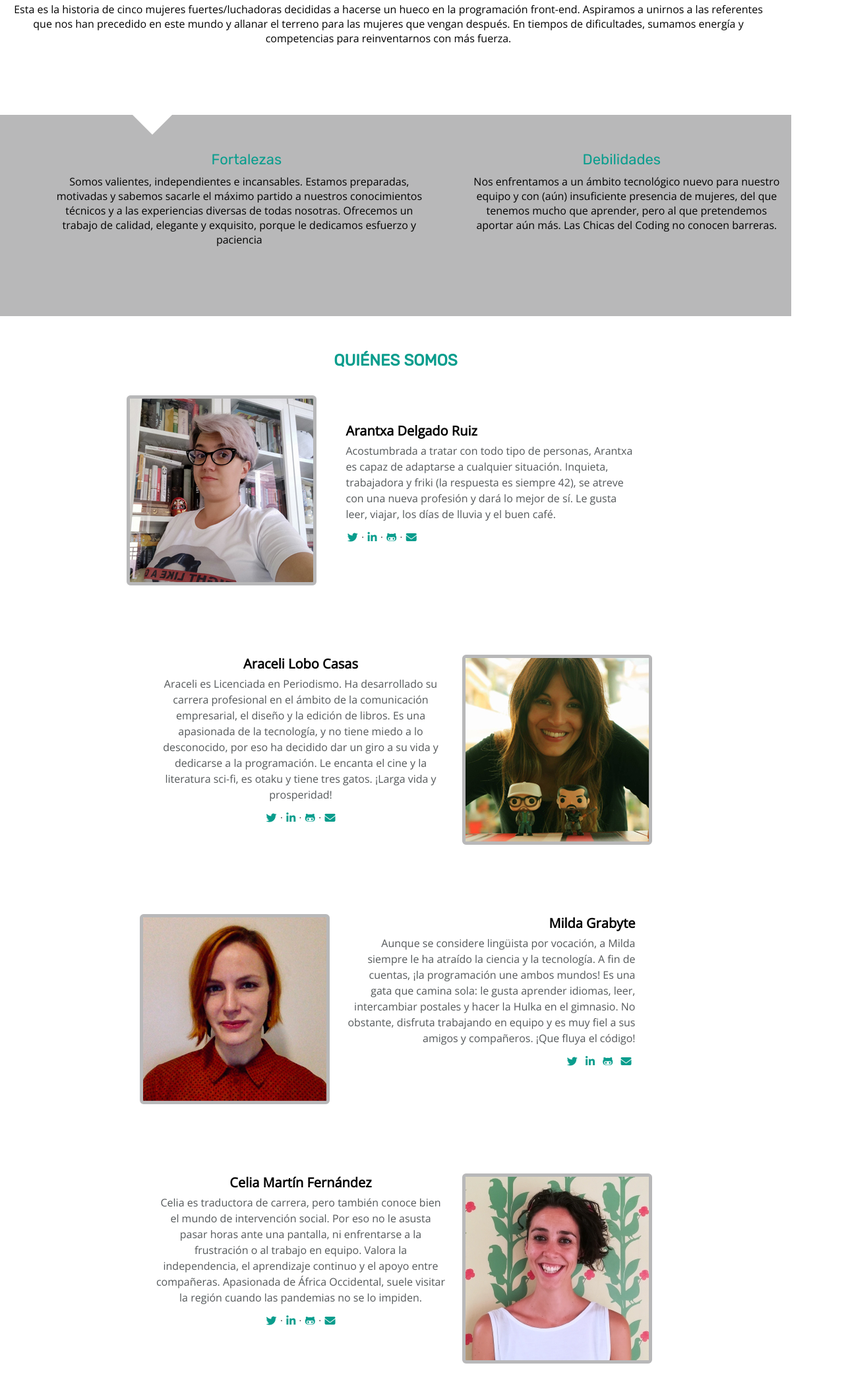
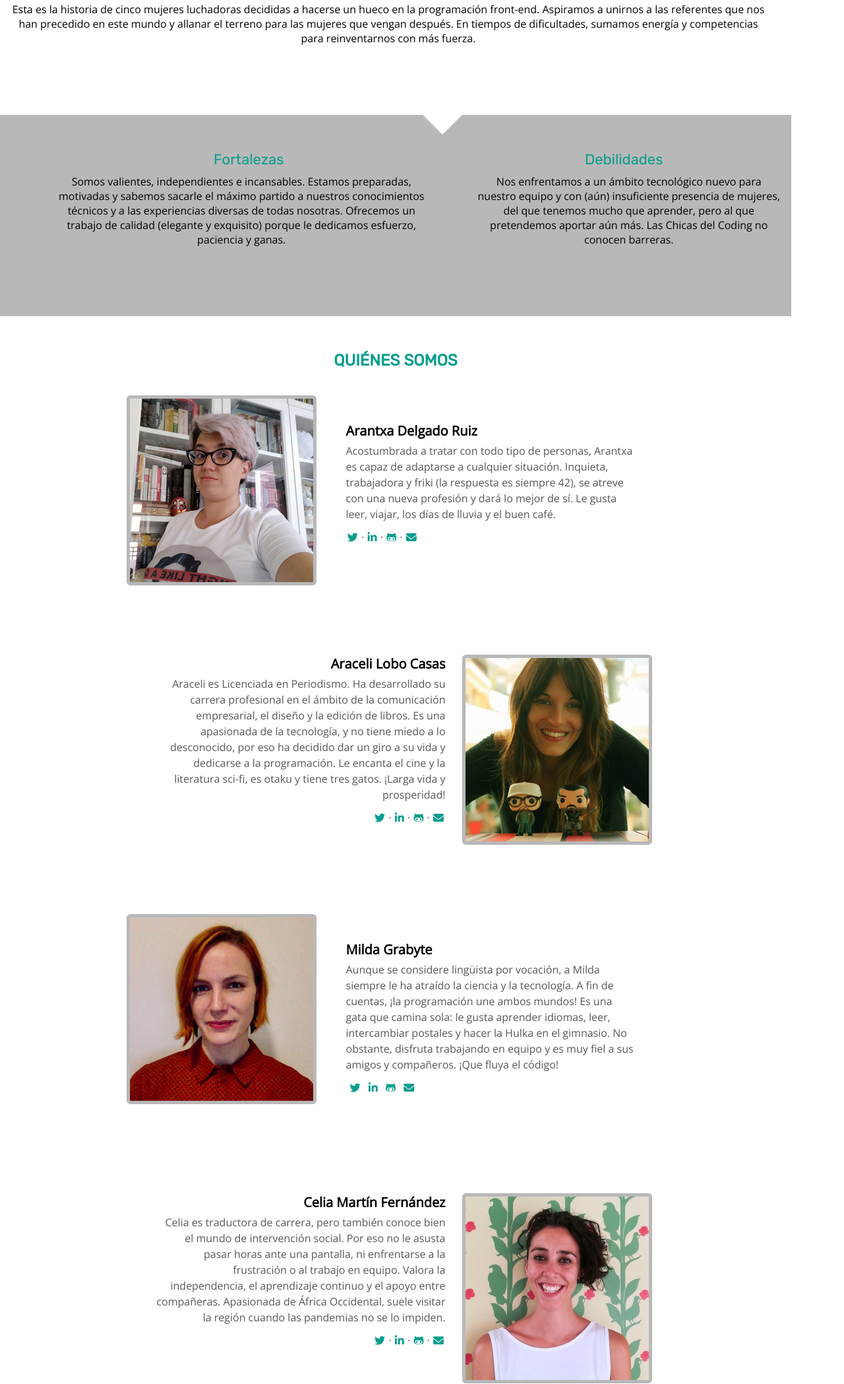
Before and after one commit to Adalab/project-promo-k-modulo-1-team-3, a plain HTML site: page index.html in a window 1280 px wide. Shown: the part 703-2800 px from the top of the page at 66% size. Drawn offline with nearby package versions, Linux system fonts and the light colour scheme.

Commit message:
Fixed triangle position + text align on girls

```diff
--- a/index.html
+++ b/index.html
@@ -47,7 +47,7 @@
         <h3 class="title title1">EQUIPO</h3>
         <p class="text1">
           Esta es la historia de cinco mujeres
-          fuertes/luchadoras decididas a hacerse un hueco en
+          luchadoras decididas a hacerse un hueco en
           la programación front-end. Aspiramos a unirnos a
           las referentes que nos han precedido en este mundo
           y allanar el terreno para las mujeres que vengan
@@ -65,9 +65,9 @@
           Estamos preparadas, motivadas y sabemos sacarle el
           máximo partido a nuestros conocimientos técnicos y
           a las experiencias diversas de todas nosotras.
-          Ofrecemos un trabajo de calidad, elegante y
-          exquisito, porque le dedicamos esfuerzo y
-          paciencia
+          Ofrecemos un trabajo de calidad (elegante y
+          exquisito) porque le dedicamos esfuerzo,
+          paciencia y ganas.
         </p>
       </section>
       <section class="weaknesses">
@@ -132,9 +132,9 @@
         <div class="girl-container girl-2">
 
             <img class="girl-image" src="./images/adalabers/araceli_desktop.jpg" alt="Foto-Araceli" />
-        <div class="girl-text">
+        <div class="girl-text girl-text-2">
           <h2 class="girl-name">Araceli Lobo Casas</h2>
-          <p class="girl-description">
+          <p class="girl-description girl-description-2">
             Araceli es Licenciada en Periodismo. Ha desarrollado su carrera
             profesional en el ámbito de la comunicación empresarial, el diseño
             y la edición de libros. Es una apasionada de la tecnología, y no
@@ -168,9 +168,9 @@
       <div class="girl-container girl-3">
 
         <img class="girl-image" src="./images/adalabers/milda_desktop.jpg" alt="Foto-Milda" />
-        <div class="girl-text girl-text-2">
+        <div class="girl-text girl-text-3">
           <h2 class="girl-name">Milda Grabyte</h2>
-          <p class="girl-description girl-description-2">
+          <p class="girl-description girl-description-3">
             Aunque se considere lingüista por vocación, a Milda siempre le ha
             atraído la ciencia y la tecnología. A fin de cuentas, ¡la
             programación une ambos mundos! Es una gata que camina sola: le
@@ -204,9 +204,9 @@
       </div>
       <div class="girl-container girl-4">
               <img class="girl-image" src="./images/adalabers/celia_desktop.jpg" alt="Foto-Celia" />
-        <div class="girl-text">
+        <div class="girl-text girl-text-4">
           <h2 class="girl-name">Celia Martín Fernández</h2>
-          <p class="girl-description">
+          <p class="girl-description girl-description-4">
             Celia es traductora de carrera, pero también conoce bien el mundo
             de intervención social. Por eso no le asusta pasar horas ante
             una pantalla, ni enfrentarse a la frustración o al trabajo en
--- a/styles/main.css
+++ b/styles/main.css
@@ -239,7 +239,6 @@ body {
   font-size: 16px;
   justify-content: space-around;
 }
-/*He cambiado el justify-content a "space-around"*/
 
 .icon {
   color: #099d8d;
@@ -321,7 +320,7 @@ footer {
       border-right: 31px solid transparent;
       border-top: 31px solid white;
       margin: -1px auto;
-      transform: translate(200px, 0);
+      transform: translate(50vw, 0);
   }
 
   .about-us-container {
@@ -388,7 +387,7 @@ footer {
   .girl-container {
     display: flex;
     flex-direction: row;
-    align-items: flex-start; /*esto lo he puesto para que el texto y la imagen estén alineados arriba. te lo digo porque es una de las cosas me ha costado pillar jeje*/
+    align-items: flex-start;
     margin: 0 25px 60px 25px;
   }
 
@@ -409,7 +408,7 @@ footer {
   .girl-text-5 {
     display: flex;
     flex-direction: column;
-    align-items: flex-start; /*esto sería para que tanto el nombre de la chica como la descripción se alineen en el eje horizontal al inicio*/
+    align-items: flex-start;
     padding: 20px;
     margin-top: 20px;
   }
@@ -508,7 +507,7 @@ footer {
       border-right: 31px solid transparent;
       border-top: 31px solid white;
       margin: -1px auto;
-      transform: translate(200px, 0);
+      transform: translate(50vw, 0);
   }
 
   .about-us-container {
@@ -567,7 +566,7 @@ footer {
   .girl-container {
     display: flex;
     flex-direction: row;
-    align-items: flex-start; /*esto lo he puesto para que el texto y la imagen estén alineados arriba. te lo digo porque es una de las cosas me ha costado pillar jeje*/
+    align-items: flex-start;
     margin: 0 25px 60px 25px;
   }
 
```
